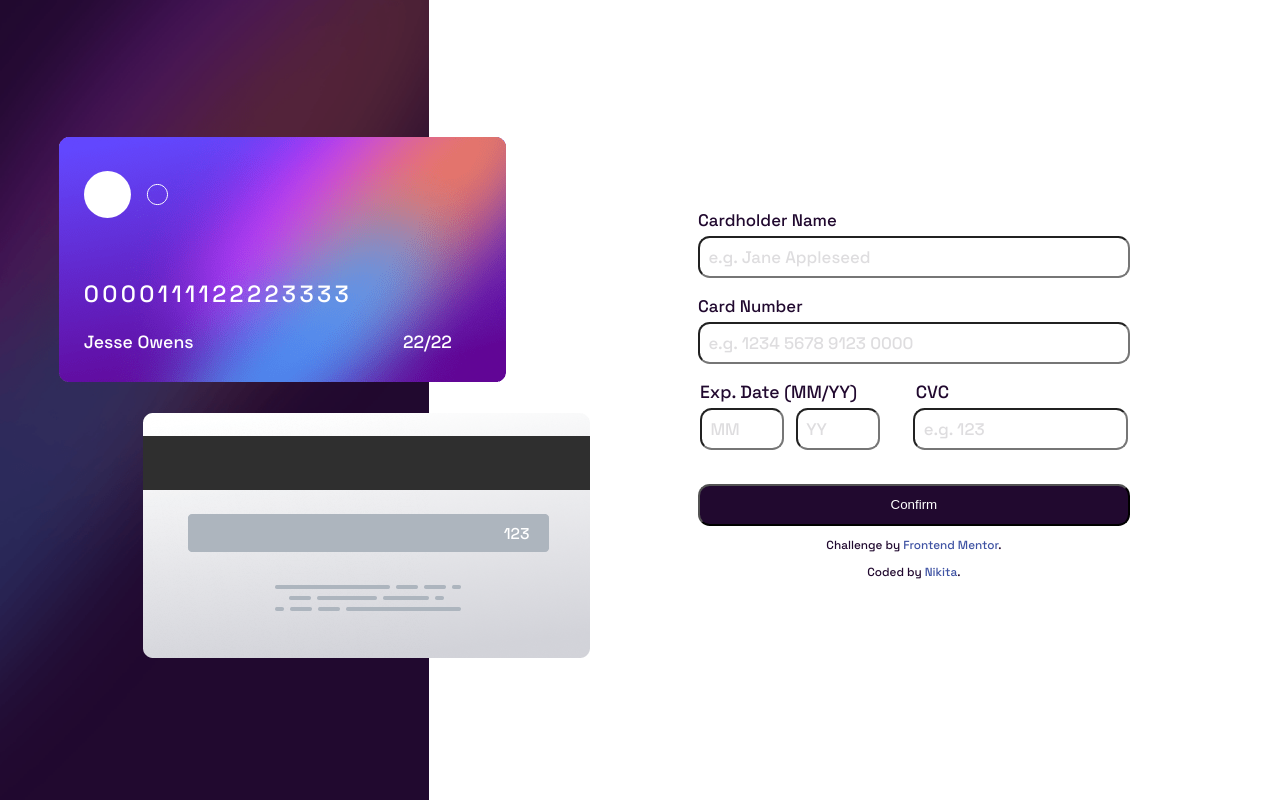
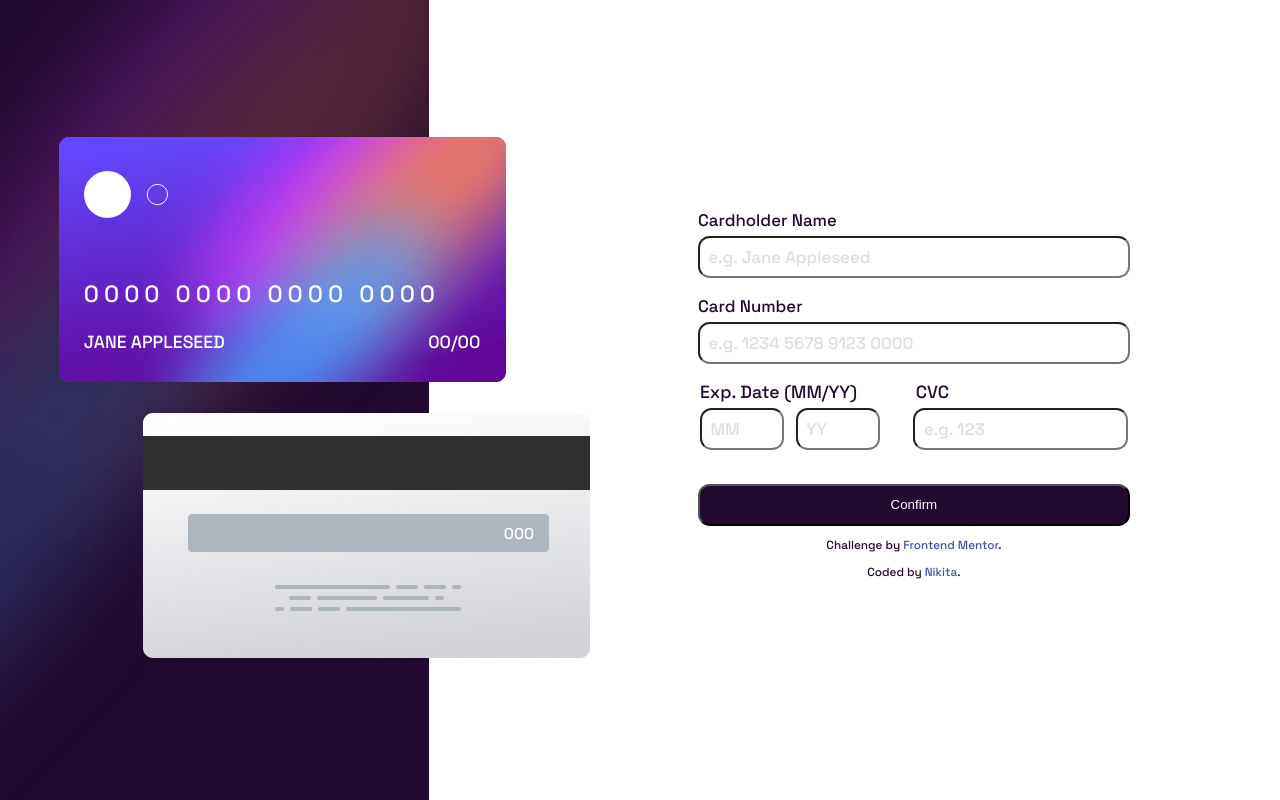
Before and after one commit to tossik8/card-details-form, a React (Vite) app in the folder vite-project/: page / in a window 1280 px wide. Built offline with nearby package versions, Linux system fonts and the light colour scheme.

Commit message:
Show details on the card

```diff
--- a/vite-project/src/components/Card.css
+++ b/vite-project/src/components/Card.css
@@ -22,12 +22,12 @@ p.white-color{
 #card-number{
     top: 7rem;
     left: 1.5rem;
-    letter-spacing: 0.2rem;
+    letter-spacing: 0.3rem;
     font-size: 1.4rem;
 }
 #expiration-date{
     top: 10.5rem;
-    left: 20.5rem;
+    left: 22rem;
     font-size: 1.05rem;
 }
 
--- a/vite-project/src/components/Card.jsx
+++ b/vite-project/src/components/Card.jsx
@@ -1,15 +1,29 @@
+import { useEffect } from "react";
+import { useSelector } from "react-redux";
 import cardLogo from "./../assets/images/card-logo.svg";
 import "./Card.css";
 const Card = (props) => {
+
+    const formReducer = useSelector(state => state.formReducer);
+    useEffect(() => {
+        document.getElementById("card-number").textContent = formReducer.cardNumber.padEnd(16,"0");
+        document.getElementById("card-number").textContent = document.getElementById("card-number").textContent.substring(0,4) + " " + document.getElementById("card-number").textContent.substring(4,8) + " " + document.getElementById("card-number").textContent.substring(8,12) + " " + document.getElementById("card-number").textContent.substring(12,16);
+        document.getElementById("expiration-date").textContent = formReducer.month.padEnd(2,"0") + "/"+ formReducer.year.padEnd(2,"0");
+        document.getElementById("cvc").textContent = formReducer.cvc.padEnd(3,"0");
+
+
+    })
+
+
     return (
         <div id={props.type} className="card">
             <img src={props.src} alt={props.description}/>
             {props.type==="front"?
             <div className="info">
                 <img id="logo" src={cardLogo} alt="Logo"/>
-                <p className="white-color" id="card-number">0000111122223333</p>
-                <p className="white-color"  id="card-owner">Jesse Owens</p>
-                <p className="white-color"  id="expiration-date">22/22</p>
+                <p className="white-color" id="card-number"></p>
+                <p className="white-color"  id="card-owner">{formReducer.cardholderName.length === 0? "JANE APPLESEED":formReducer.cardholderName.toUpperCase()}</p>
+                <p className="white-color"  id="expiration-date">/</p>
             </div>
             :
             <p className="white-color"  id="cvc">123</p>
--- a/vite-project/src/components/Form.css
+++ b/vite-project/src/components/Form.css
@@ -88,3 +88,6 @@ button:hover{
 #card-number-error{
     margin-top: -1rem;
 }
+#name-error{
+    margin-top: -1rem;
+}
--- a/vite-project/src/components/Form.jsx
+++ b/vite-project/src/components/Form.jsx
@@ -27,14 +27,38 @@ const Form = () => {
     }
 
     const handleSubmit = () => {
-        return checkError(formReducer.cvc, 3, "cvc") && checkError(formReducer.month, 2, "month") &&
-            checkError(formReducer.year, 2, "year") && checkError(formReducer.cardNumber, 16, "card-number")? dispatch(formActions.changeIsForm(false)): null;
+        const isCvcCorect = checkError(formReducer.cvc, 3, "cvc");
+        const isMonthCorect = checkError(formReducer.month, 2, "month");
+        const isYearCorect = checkError(formReducer.year, 2, "year");
+        const isCardNumberCorect = checkError(formReducer.cardNumber, 16, "card-number");
+        const isNameCorect = checkName();
+        return isCvcCorect && isMonthCorect && isYearCorect
+             && isCardNumberCorect && isNameCorect? dispatch(formActions.changeIsForm(false)): null;
     }
 
 
     function containsLetter(string){
         for(let i = 0; i < string.length; ++i){
             if(isNaN(string.charAt(i)) || string.charAt(i) ===' ') return false;
+        }
+        return true;
+    }
+
+    function checkName(){
+        if(formReducer.cardholderName.trim().length === 0){
+            let warning = document.createElement("p");
+            warning.classList.add("error-message");
+            warning.innerHTML = "Cannot be empty";
+            if(!document.getElementsByName("cardholder")[0].classList.contains("red-border")){
+                warning.id = "name-error";
+                document.getElementsByName("cardholder")[0].after(warning);
+                document.getElementsByName("cardholder")[0].classList.add("red-border");
+            }
+            return false;
+        }
+        document.getElementsByName("cardholder")[0].classList.remove("red-border");
+        if(document.getElementById("name-error") !== null){
+            document.getElementById("name-error").parentNode.removeChild(document.getElementById("name-error"));
         }
         return true;
     }
@@ -71,6 +95,7 @@ const Form = () => {
     }
 
 
+
     return (
      <section id="section-form">
         <form>
```
